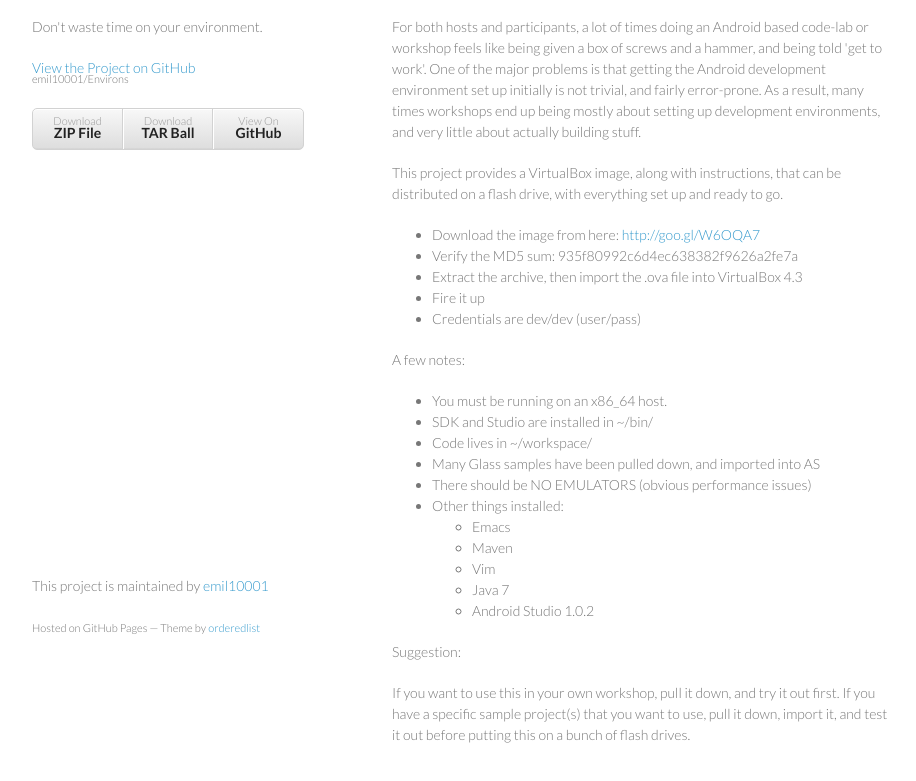
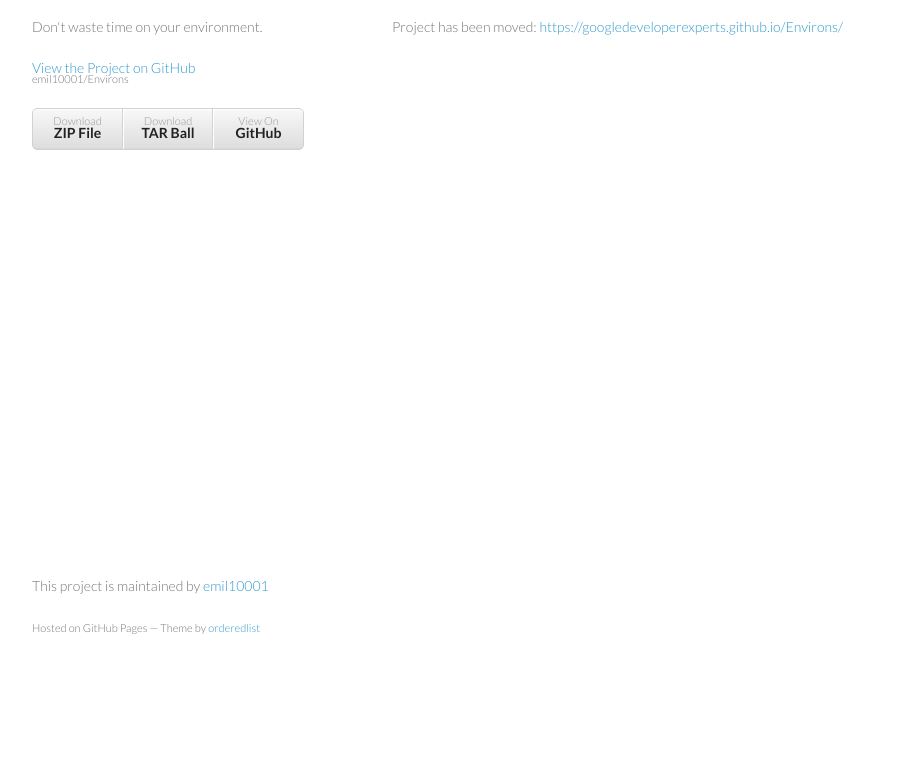
Before and after one commit to emil10001/BorgHammer, a plain HTML site: page index.html in a window 1280 px wide. Shown: the part 93-874 px from the top of the page, without its empty margins (178-1094 px from the left). After the commit the page ends 800 px from the top, so only its background shows below. Drawn offline with Linux system fonts and the light colour scheme.

```diff
--- a/index.html
+++ b/index.html
@@ -31,42 +31,7 @@
         <h1>
 <a id="environs" class="anchor" href="#environs" aria-hidden="true"><span class="octicon octicon-link"></span></a>Environs</h1>
 
-<p>For both hosts and participants, a lot of times doing an Android based code-lab or workshop feels like being given a box of screws and a hammer, and being told 'get to work'. One of the major problems is that getting the Android development environment set up initially is not trivial, and fairly error-prone. As a result, many times workshops end up being mostly about setting up development environments, and very little about actually building stuff. </p>
-
-<p>This project provides a VirtualBox image, along with instructions, that can be distributed on a flash drive, with everything set up and ready to go. </p>
-
-<ul>
-<li>Download the image from here: <a href="http://goo.gl/W6OQA7">http://goo.gl/W6OQA7</a>
-</li>
-<li>Verify the MD5 sum: 935f80992c6d4ec638382f9626a2fe7a</li>
-<li>Extract the archive, then import the .ova file into VirtualBox 4.3</li>
-<li>Fire it up</li>
-<li>Credentials are dev/dev (user/pass)</li>
-</ul>
-
-<p>A few notes:</p>
-
-<ul>
-<li>You must be running on an x86_64 host.</li>
-<li>SDK and Studio are installed in ~/bin/</li>
-<li>Code lives in ~/workspace/</li>
-<li>Many Glass samples have been pulled down, and imported into AS</li>
-<li>There should be NO EMULATORS (obvious performance issues)</li>
-<li>Other things installed:
-
-<ul>
-<li>Emacs</li>
-<li>Maven</li>
-<li>Vim</li>
-<li>Java 7</li>
-<li>Android Studio 1.0.2</li>
-</ul>
-</li>
-</ul>
-
-<p>Suggestion:</p>
-
-<p>If you want to use this in your own workshop, pull it down, and try it out first. If you have a specific sample project(s) that you want to use, pull it down, import it, and test it out before putting this on a bunch of flash drives. </p>
+<p>Project has been moved: <a href="https://googledeveloperexperts.github.io/Environs/">https://googledeveloperexperts.github.io/Environs/</a></p>
       </section>
       <footer>
         <p>This project is maintained by <a href="https://github.com/emil10001">emil10001</a></p>
```
Also changed, not shown: params.json (+1 -1 lines).
